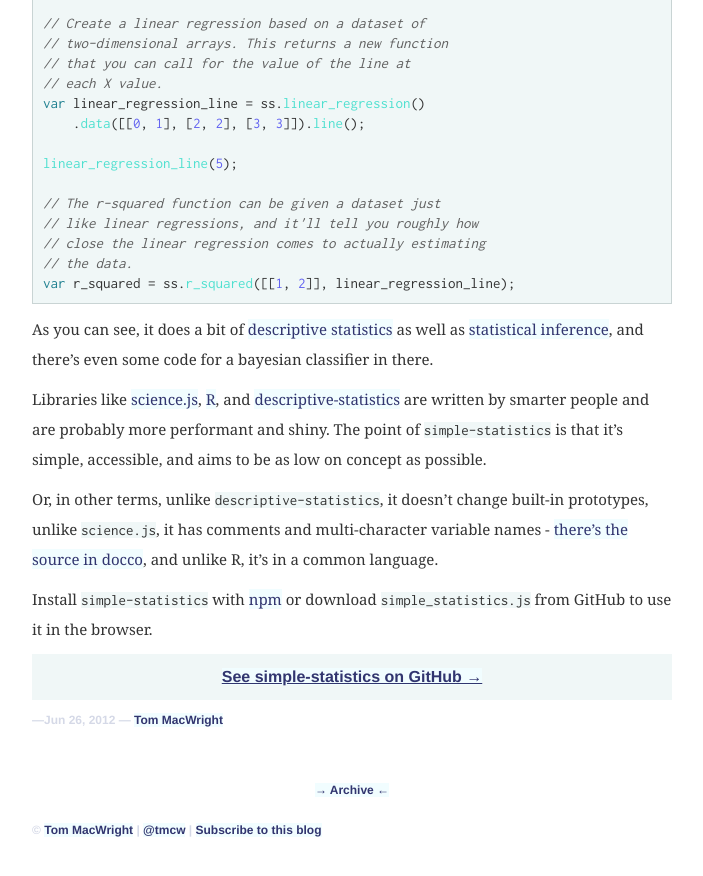
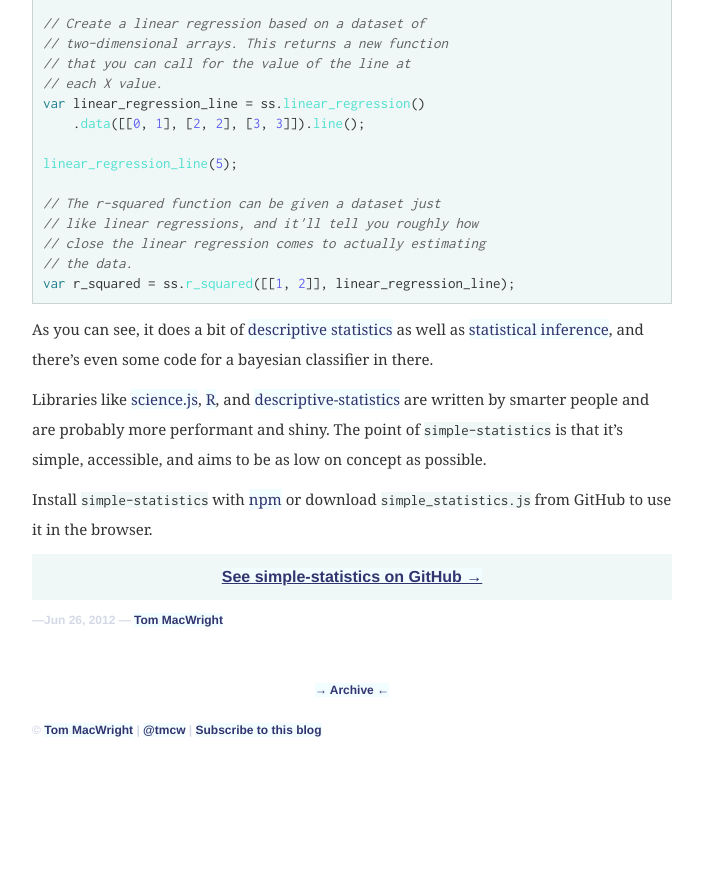
Before and after one commit to konklone/tmcw.github.com, a Jekyll site: the page built from _posts/2012-06-26-simple-statistics.md, in a window 1280 px wide and 900 px high, scrolled down 643 px. Shown: the top 876 px of the window, without its empty margins (288-991 px from the left). Built offline with Jekyll 4.4.1, drawn with Linux system fonts in a browser that asks for light colours; Markdown is read by kramdown in place of the engine named in the settings; comment, search, counter and statistics services are not loaded; after the commit the page ends 1443 px from its top, so only the background shows below that.

Commit message:
Too much snark. Be nice.

```diff
--- a/_posts/2012-06-26-simple-statistics.md
+++ b/_posts/2012-06-26-simple-statistics.md
@@ -53,12 +53,6 @@ are written by smarter people and are probably more performant and shiny.
 The point of `simple-statistics` is that it's simple, accessible,
 and aims to be as low on concept as possible.
 
-Or, in other terms,
-unlike `descriptive-statistics`, it doesn't change built-in prototypes,
-unlike `science.js`, it has comments and multi-character variable names -
-[there's the source in docco](http://macwright.org/simple-statistics/docs/simple_statistics.html),
-and unlike R, it's in a common language.
-
 Install `simple-statistics` with [npm](http://npmjs.org/) or download
 `simple_statistics.js` from GitHub to use it in the browser.
 
```
